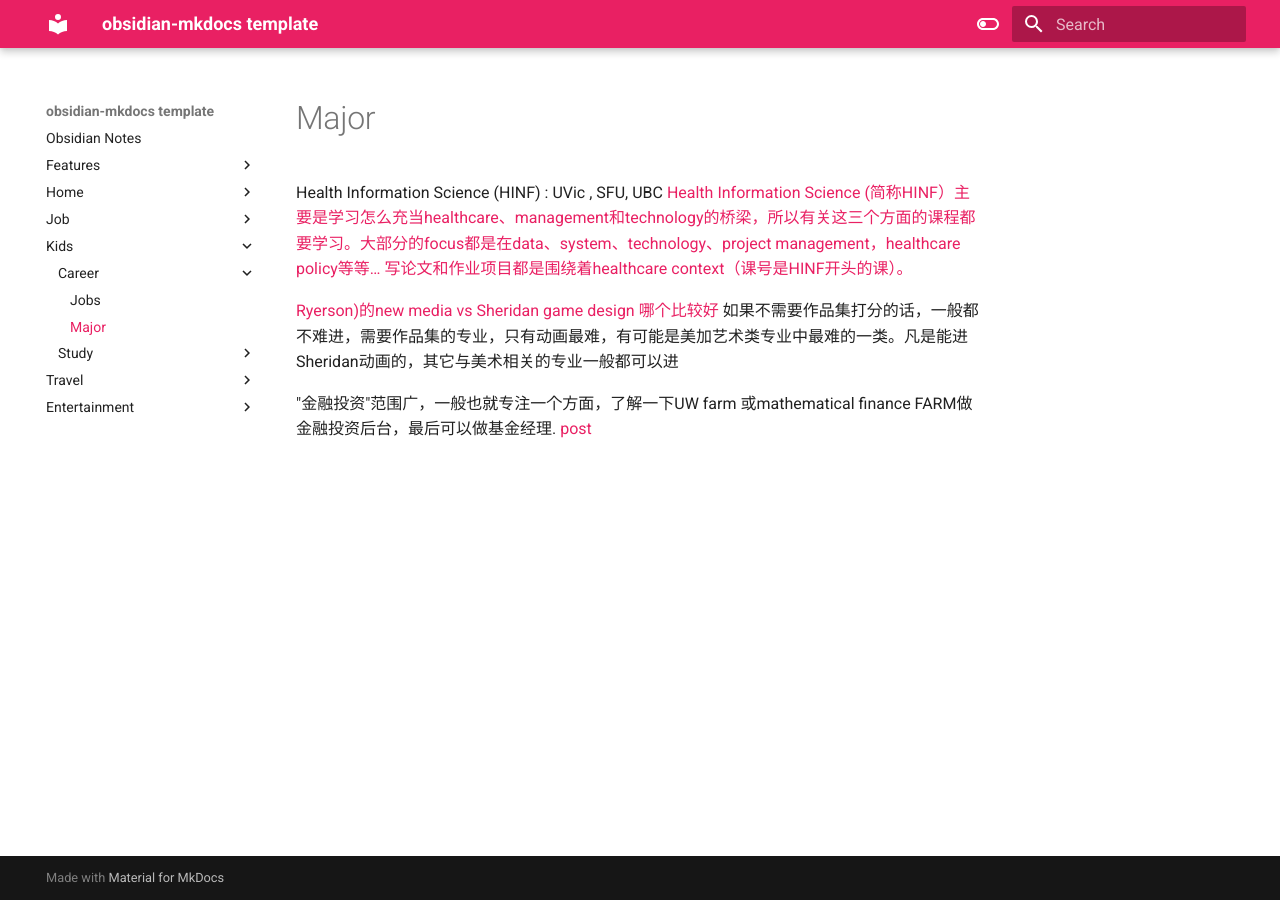
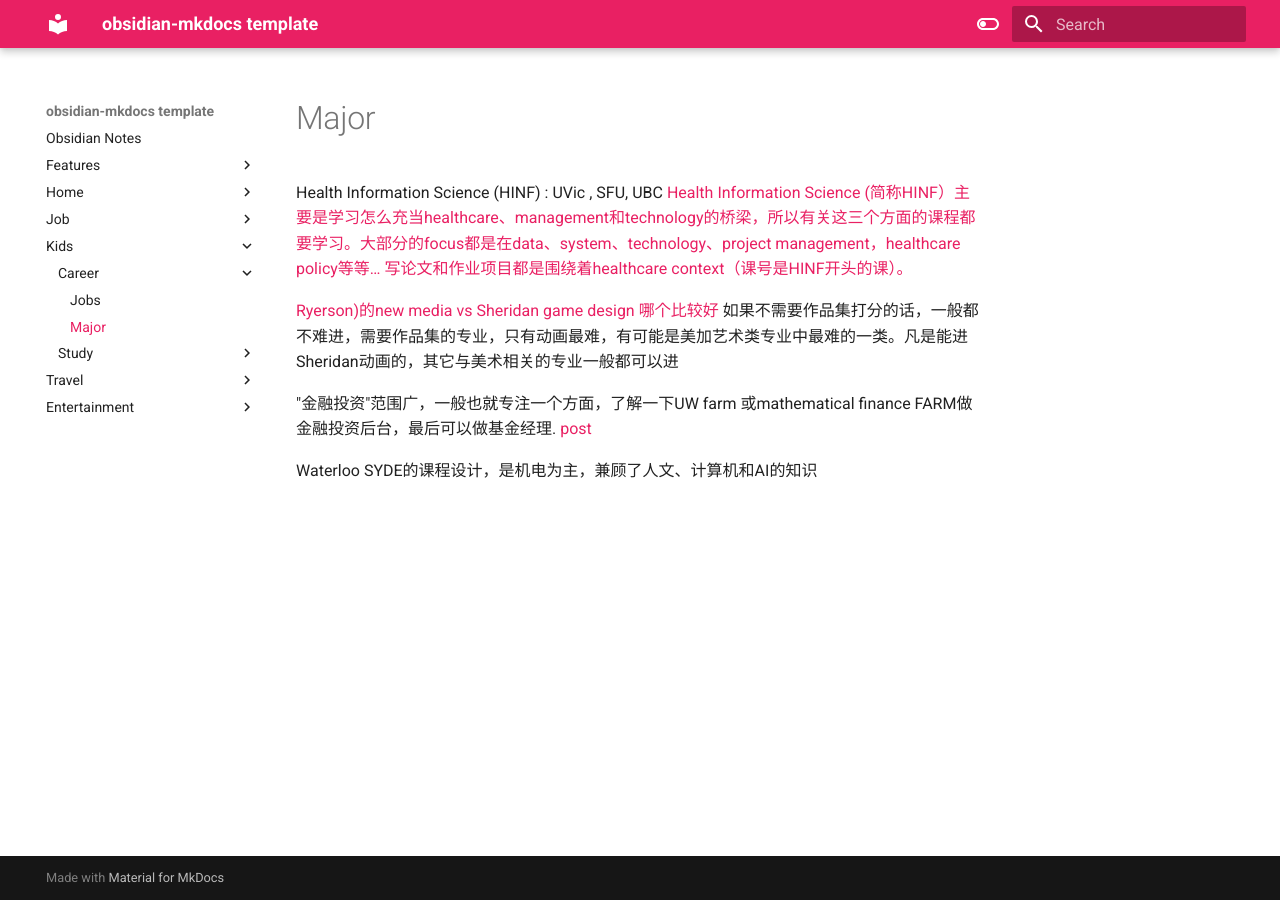
Before and after one commit to macsymgit/obsidian, an MkDocs documentation site: the page built from docs/Kids/Career/Major.md, in a window 1280 px wide. Built offline with MkDocs 1.6.1 and Material for MkDocs 9.7.7, drawn with Linux system fonts in a browser that asks for light colours.

Commit message:
vault backup: 2023-06-01 21:45:00

```diff
--- a/docs/Kids/Career/Major.md
+++ b/docs/Kids/Career/Major.md
@@ -6,3 +6,5 @@ Health Information Science (HINF) : UVic , SFU, UBC
 
 "金融投资"范围广，一般也就专注一个方面，了解一下UW farm 或mathematical finance
 FARM做金融投资后台，最后可以做基金经理. [post](https://www.rolia.net/f/topic.php?f=0&t=1276806)
+
+Waterloo SYDE的课程设计，是机电为主，兼顾了人文、计算机和AI的知识
```
Also changed, not shown: 1 other file.
